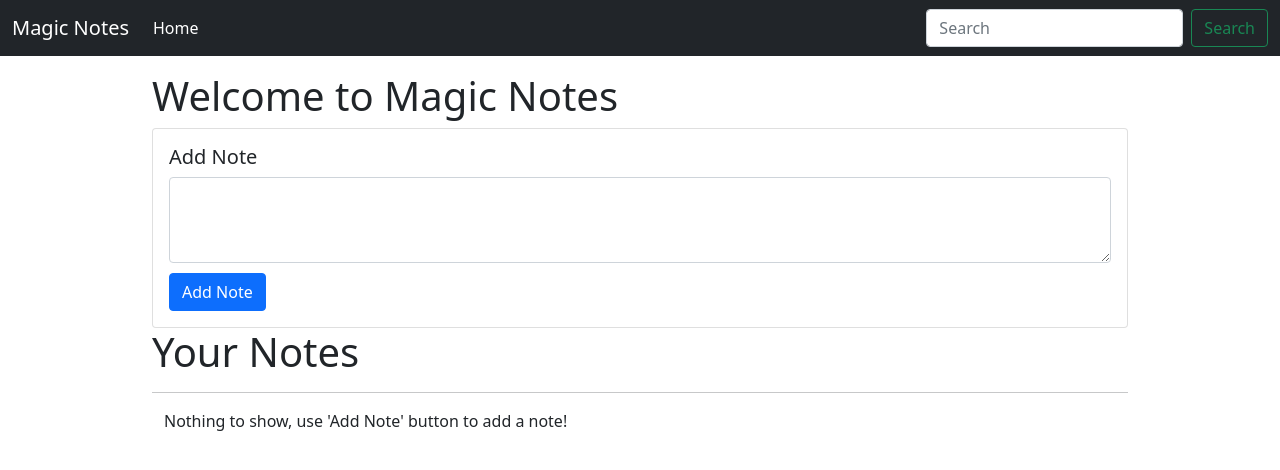
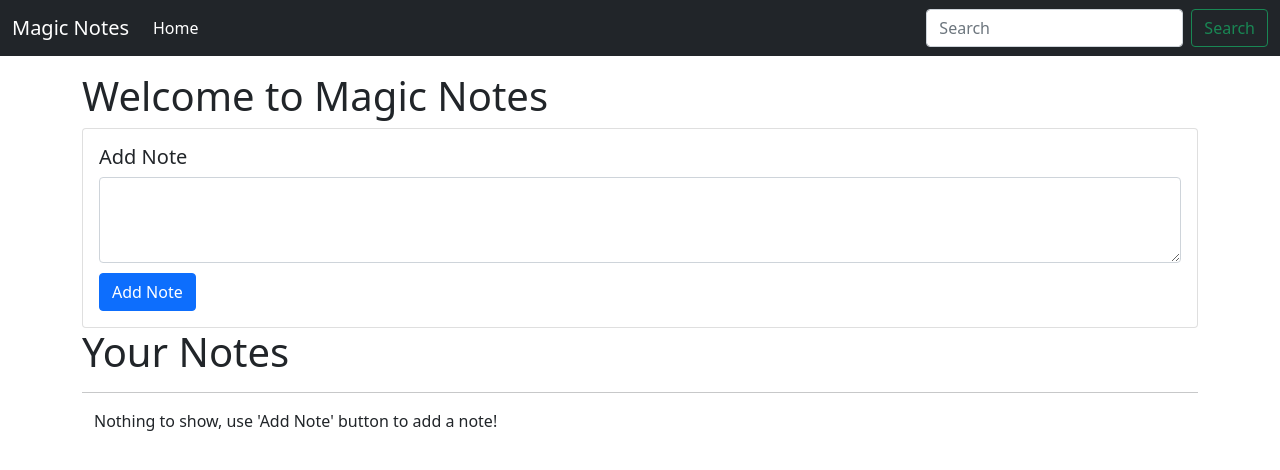
Before and after one commit to anuragt0/Note-Taking-Website, a plain HTML site: page index.html in a window 1280 px wide. Drawn offline with nearby package versions, Linux system fonts and the light colour scheme.

Commit message:
Update index.html

```diff
--- a/index.html
+++ b/index.html
@@ -50,7 +50,7 @@
     </nav>
 
     <!-- Code starts from here after navbar -->
-    <div class="container my-3 " style = "width: 1000px;">
+    <div class="container my-3 ">
       <h1>Welcome to Magic Notes</h1>
       <div class="card">
         <div class="card-body">
```
